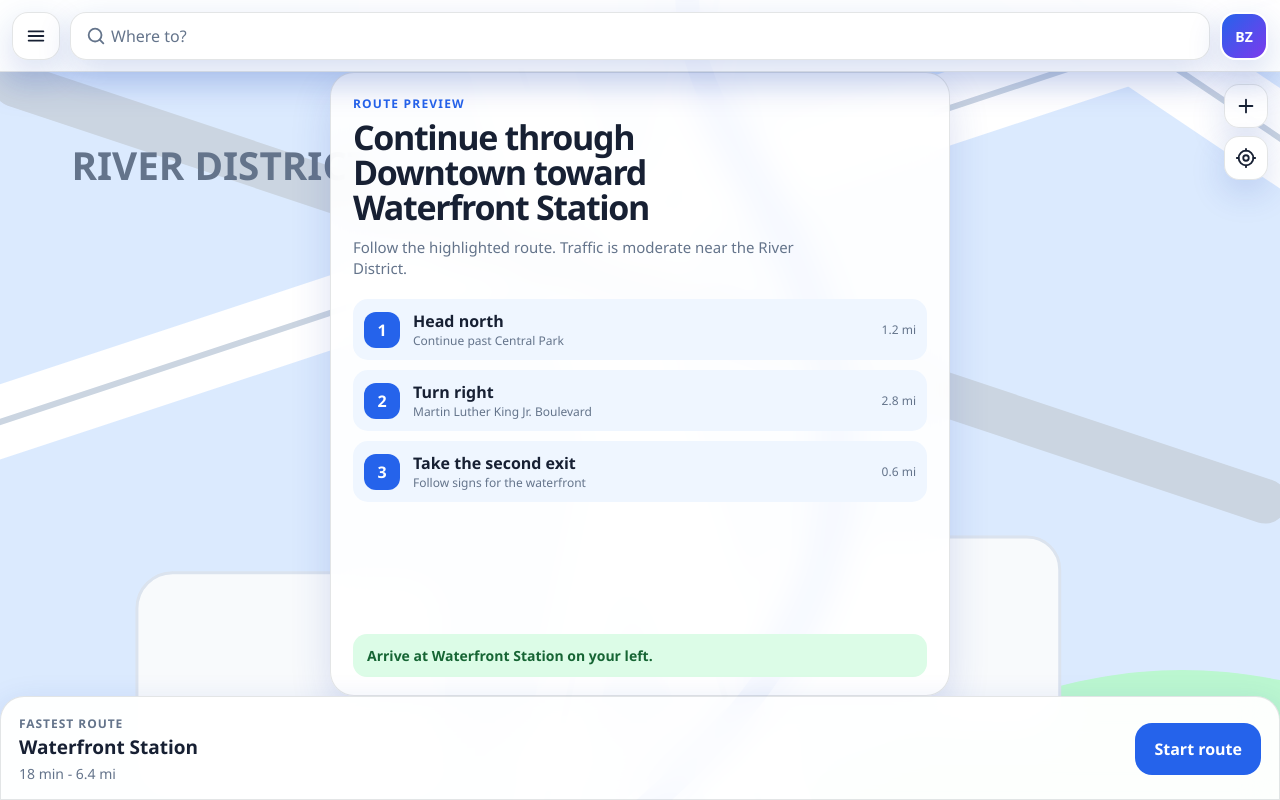
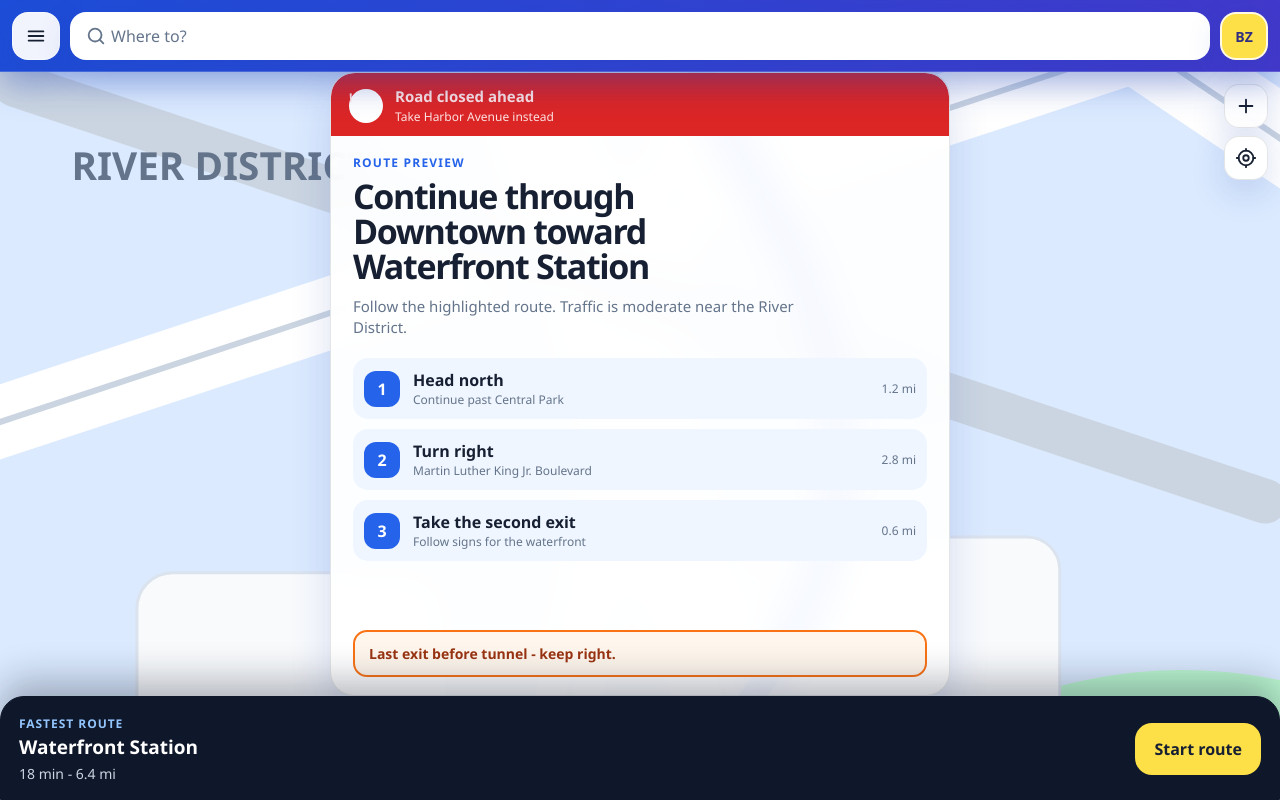
Before and after one commit to Jacksnowman13/device-mode-demo, a plain HTML site: page index.html in a window 1280 px wide. Drawn offline with Linux system fonts and the light colour scheme.

Commit message:
Make safe-area failure visually obvious
Co-authored-by: Copilot <223556219+Copilot@users.noreply.github.com>
Copilot-Session: 95b2bfca-8d77-44fb-be18-a9db6cbcd531

```diff
--- a/index.html
+++ b/index.html
@@ -112,9 +112,9 @@
         calc(var(--safe-right) + 12px)
         12px
         calc(var(--safe-left) + 12px);
-      border-bottom: 1px solid rgba(31, 41, 55, 0.12);
-      background: rgba(255, 255, 255, 0.96);
-      box-shadow: 0 12px 34px rgba(30, 64, 175, 0.18);
+      border-bottom: 1px solid rgba(255, 255, 255, 0.18);
+      background: linear-gradient(135deg, #1d4ed8, #4338ca);
+      box-shadow: 0 12px 34px rgba(30, 64, 175, 0.34);
       backdrop-filter: blur(18px);
       transition: height 180ms ease, padding 180ms ease;
     }
@@ -136,6 +136,8 @@
       height: 48px;
       padding: 0;
       border-radius: 16px;
+      border-color: rgba(255, 255, 255, 0.42);
+      background: rgba(255, 255, 255, 0.94);
       color: #172033;
       place-items: center;
     }
@@ -153,9 +155,9 @@
     }
 
     .profile {
-      border: 2px solid #fff;
-      background: linear-gradient(135deg, #2563eb, #7c3aed);
-      color: #fff;
+      border: 2px solid rgba(255, 255, 255, 0.84);
+      background: #fde047;
+      color: #312e81;
       font-size: 14px;
       font-weight: 800;
     }
@@ -168,6 +170,8 @@
       height: 48px;
       padding: 0 14px;
       border-radius: 16px;
+      border-color: rgba(255, 255, 255, 0.42);
+      background: #fff;
       color: #64748b;
     }
 
@@ -272,6 +276,46 @@
       text-transform: uppercase;
     }
 
+    .route-alert {
+      display: grid;
+      grid-template-columns: auto 1fr;
+      align-items: center;
+      gap: 12px;
+      min-height: 58px;
+      margin: -22px -22px 18px;
+      padding: 11px 18px;
+      border-radius: 24px 24px 0 0;
+      background: #dc2626;
+      color: #fff;
+    }
+
+    .route-alert-icon {
+      display: grid;
+      width: 34px;
+      height: 34px;
+      border-radius: 50%;
+      background: #fff;
+      color: #b91c1c;
+      font-size: 21px;
+      font-weight: 900;
+      place-items: center;
+    }
+
+    .route-alert strong,
+    .route-alert span {
+      display: block;
+    }
+
+    .route-alert strong {
+      font-size: 15px;
+    }
+
+    .route-alert span {
+      margin-top: 2px;
+      color: #fee2e2;
+      font-size: 12px;
+    }
+
     .trip-heading {
       max-width: 430px;
       margin: 0;
@@ -335,10 +379,11 @@
       left: 22px;
       padding: 12px 14px;
       border-radius: 14px;
-      background: #dcfce7;
-      color: #166534;
+      border: 2px solid #f97316;
+      background: #fff7ed;
+      color: #9a3412;
       font-size: 14px;
-      font-weight: 700;
+      font-weight: 900;
     }
 
     .traffic-banner {
@@ -395,14 +440,18 @@
         calc(var(--safe-right) + 18px)
         calc(var(--safe-bottom) + 18px)
         calc(var(--safe-left) + 18px);
+      border-color: #0f172a;
       border-radius: 24px 24px 0 0;
+      background: #0f172a;
+      box-shadow: 0 -14px 38px rgba(15, 23, 42, 0.32);
+      color: #fff;
       transition: height 180ms ease, padding 180ms ease,
         bottom 180ms ease;
     }
 
     .route-label {
       margin: 0 0 5px;
-      color: #64748b;
+      color: #93c5fd;
       font-size: 12px;
       font-weight: 800;
       letter-spacing: 0.08em;
@@ -421,7 +470,7 @@
 
     .route-meta {
       margin: 5px 0 0;
-      color: #64748b;
+      color: #cbd5e1;
       font-size: 14px;
     }
 
@@ -430,8 +479,8 @@
       padding: 0 19px;
       border: 0;
       border-radius: 17px;
-      background: #2563eb;
-      color: #fff;
+      background: #fde047;
+      color: #172033;
       font-weight: 800;
       white-space: nowrap;
     }
@@ -578,6 +627,13 @@
     </section>
 
     <section class="trip-panel">
+      <div class="route-alert">
+        <span class="route-alert-icon">!</span>
+        <span>
+          <strong>Road closed ahead</strong>
+          <span>Take Harbor Avenue instead</span>
+        </span>
+      </div>
       <p class="trip-eyebrow">Route preview</p>
       <h1 class="trip-heading">
         Continue through Downtown toward Waterfront Station
@@ -603,7 +659,7 @@
           <span class="direction-distance">0.6 mi</span>
         </li>
       </ol>
-      <div class="arrival-note">Arrive at Waterfront Station on your left.</div>
+      <div class="arrival-note">Last exit before tunnel - keep right.</div>
     </section>
 
     <aside class="traffic-banner">
```
